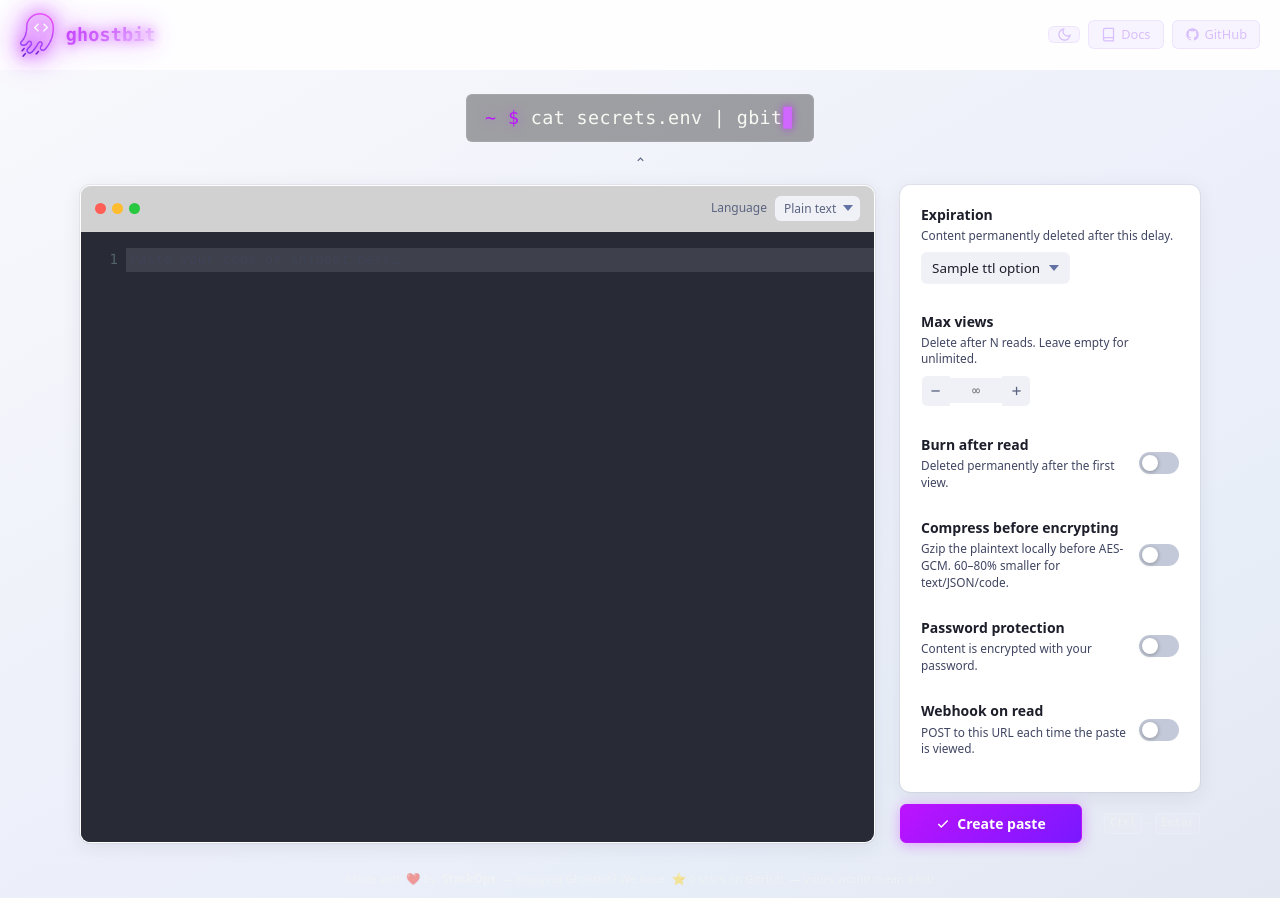
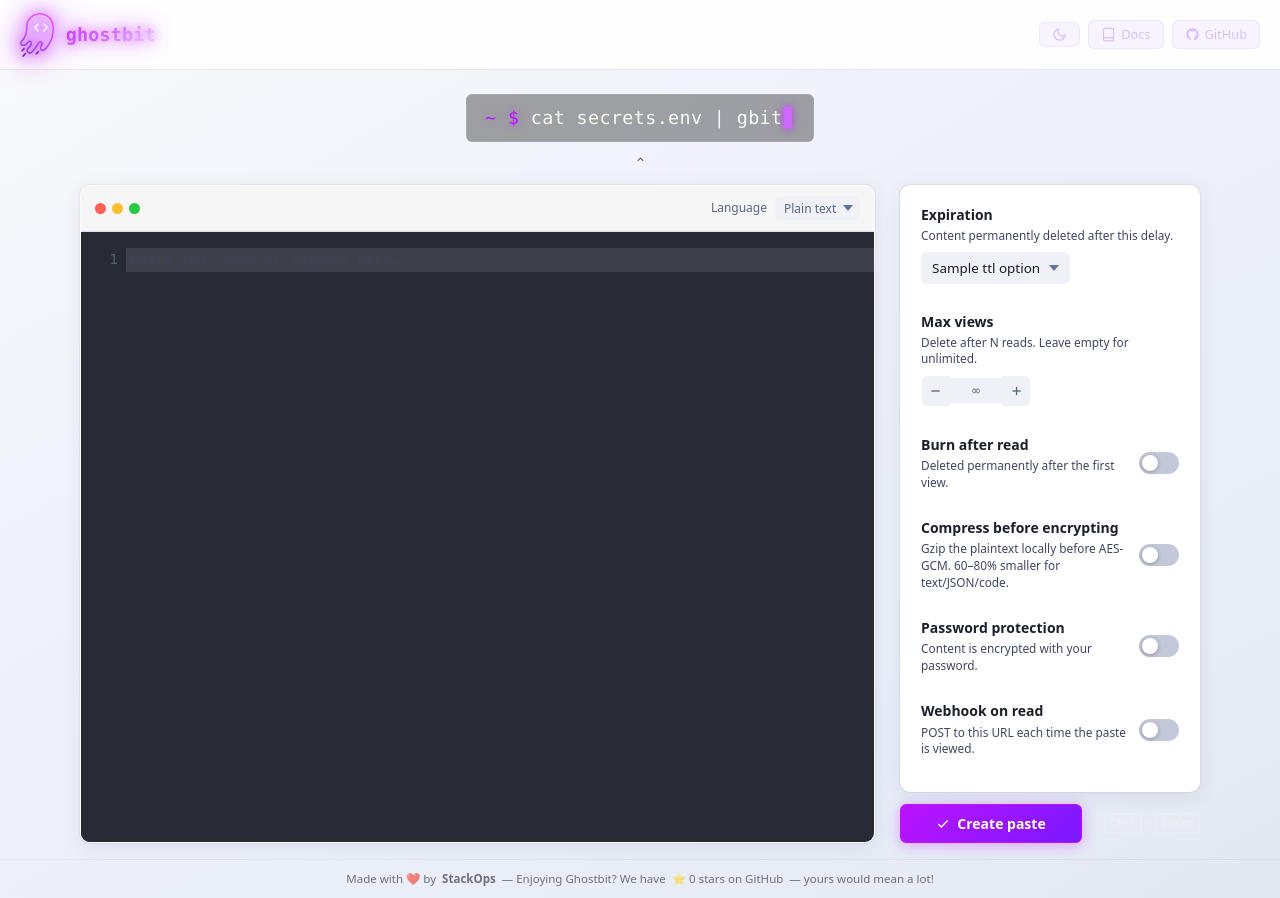
Before and after one commit to stackopshq/ghostbit, a Python web app: template templates/index.html in a window 1280 px wide. Run offline with Jinja, Linux system fonts and the light colour scheme; the template is opened without the code that fills it: most values are stand-ins (such as "Sample title", 1, 10 or a date in 2020).

Commit message:
style(theme): fix footer + theme toggle harmony in light mode
Three classes of issue were left behind by the first theme pass:

1. Hardcoded rgba(255,255,255,…) translucent surfaces and borders never
   flipped with the palette — perfectly invisible on a white background.
   Introduces themed --border-soft, --border-faint, --surface-soft and
   --footer-text variables, applied to:
   - header bottom border
   - editor-topbar background + border
   - editor-dots inactive bullet (now follows --border)
   - site-footer color + top border

2. .site-footer color was the dracula foreground (rgba(248,248,242,…))
   which is barely visible on the light page. Now uses --footer-text,
   tinted toward the page text in each theme.

3. .btn-theme was overriding .btn-new with width:32px + padding:0, which
   made the toggle stand out instead of sitting flush with the GitHub
   and Docs buttons. Drops the overrides so the toggle inherits the
   shared shape, keeping only the dimmed/hover opacity for the secondary
   look used by the other header actions.

The terminal-hero block is intentionally left dark in both themes — it's
a "console card" element whose look reads consistently across palettes.

```diff
--- a/static/style.css
+++ b/static/style.css
@@ -55,6 +55,14 @@
 
   /* Cyber-Violet dark gradient */
   --bg-gradient: linear-gradient(150deg, #0D0B14 0%, #110720 45%, #080f1a 75%, #0a0810 100%);
+
+  /* Translucent overlays used for thin dividers, soft surfaces, etc. They
+     used to be hardcoded rgba(255,255,255,…) which silently broke in light
+     mode (white-on-white). Themed here so both palettes get sensible values. */
+  --border-faint:  rgba(255,255,255,0.05);  /* footer top border */
+  --border-soft:   rgba(255,255,255,0.07);  /* header bottom, editor-topbar */
+  --surface-soft:  rgba(0,0,0,0.18);        /* editor-topbar, paste-inbar */
+  --footer-text:   rgba(248,248,242,0.5);
 }
 
 /* ── Light theme ────────────────────────────────────────────────────────────── */
@@ -82,6 +90,13 @@
   --header-bg:    rgba(255, 255, 255, 0.88);
 
   --bg-gradient: linear-gradient(150deg, #f8f9fc 0%, #eef0fa 45%, #e8eef8 75%, #e3e7f1 100%);
+
+  /* Light-mode counterparts of the translucent overlays. Tinted slightly
+     toward the text color (dark) so dividers stay visible on a light page. */
+  --border-faint:  rgba(28,30,42,0.06);
+  --border-soft:   rgba(28,30,42,0.10);
+  --surface-soft:  rgba(28,30,42,0.04);
+  --footer-text:   rgba(40,44,60,0.65);
 }
 
 /* ── Base ───────────────────────────────────────────────────────────────────── */
@@ -124,7 +139,7 @@ header {
   background: var(--header-bg);
   backdrop-filter: blur(20px);
   -webkit-backdrop-filter: blur(20px);
-  border-bottom: 1px solid rgba(255,255,255,0.06);
+  border-bottom: 1px solid var(--border-soft);
 }
 
 .logo {
@@ -340,15 +355,15 @@ header {
   align-items: center;
   gap: 10px;
   padding: 10px 14px;
-  border-bottom: 1px solid rgba(255,255,255,0.07);
-  background: rgba(0,0,0,0.18);
+  border-bottom: 1px solid var(--border-soft);
+  background: var(--surface-soft);
 }
 
 .editor-dots { display: flex; gap: 6px; }
 .editor-dots span {
   width: 11px; height: 11px;
   border-radius: 50%;
-  background: rgba(255,255,255,0.12);
+  background: var(--border);
 }
 .editor-dots span:nth-child(1) { background: #ff5f57; }
 .editor-dots span:nth-child(2) { background: #febc2e; }
@@ -1004,8 +1019,8 @@ kbd {
   gap: 6px;
   padding: 10px 20px;
   font-size: 0.72rem;
-  color: rgba(248,248,242,0.5);
-  border-top: 1px solid rgba(255,255,255,0.05);
+  color: var(--footer-text);
+  border-top: 1px solid var(--border-faint);
 }
 .site-footer a {
   color: inherit;
@@ -1438,14 +1453,10 @@ kbd {
 }
 
 /* ── Theme toggle button ───────────────────────────────────────────────── */
-.btn-theme {
-  display: flex;
-  align-items: center;
-  justify-content: center;
-  width: 32px;
-  padding: 0;
-  opacity: 0.6;
-}
+/* Inherits the .btn-new look (background, border, padding, font) so it sits
+   visually flush with the GitHub/Docs buttons next to it — only the icon
+   alternates and the dimmed opacity matches the other secondary actions. */
+.btn-theme { opacity: 0.6; }
 .btn-theme:hover { opacity: 1; }
 /* Show the icon that matches "what you switch TO" — sun in dark mode,
    moon in light mode, following the convention used by macOS/GitHub. */
```
